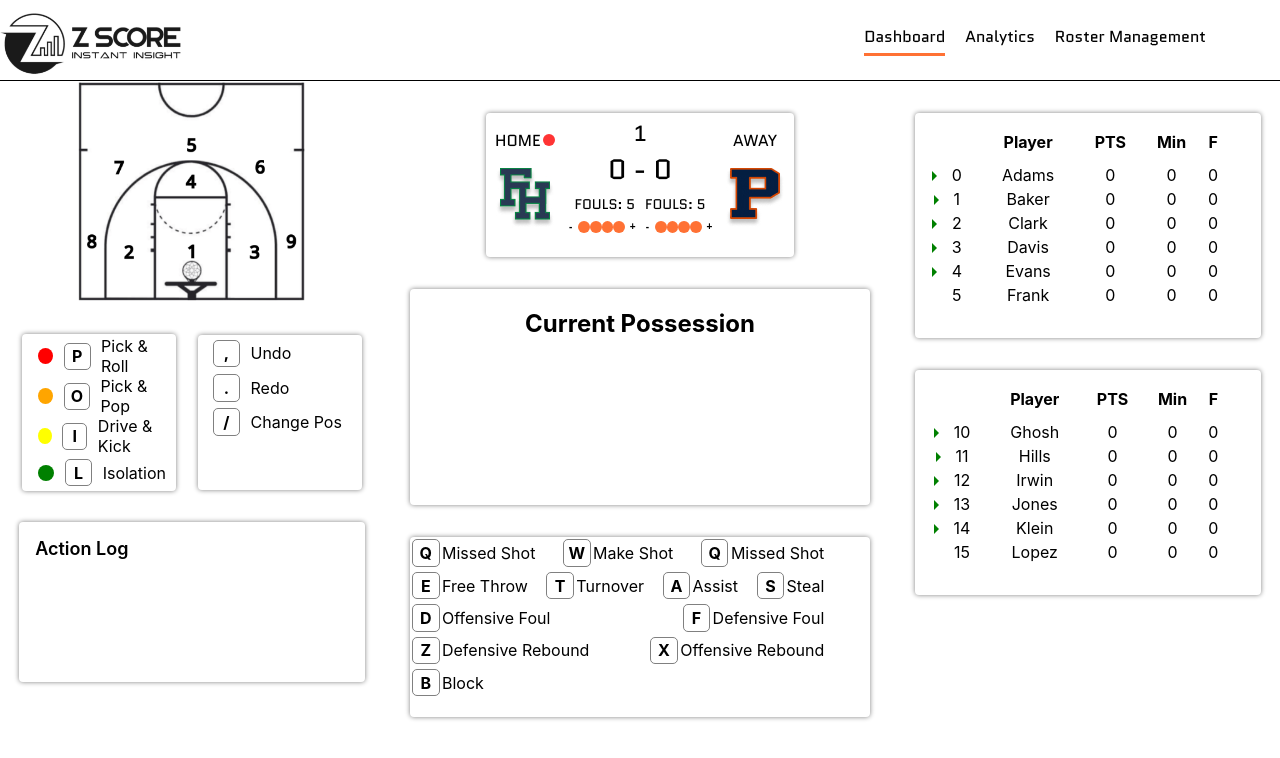
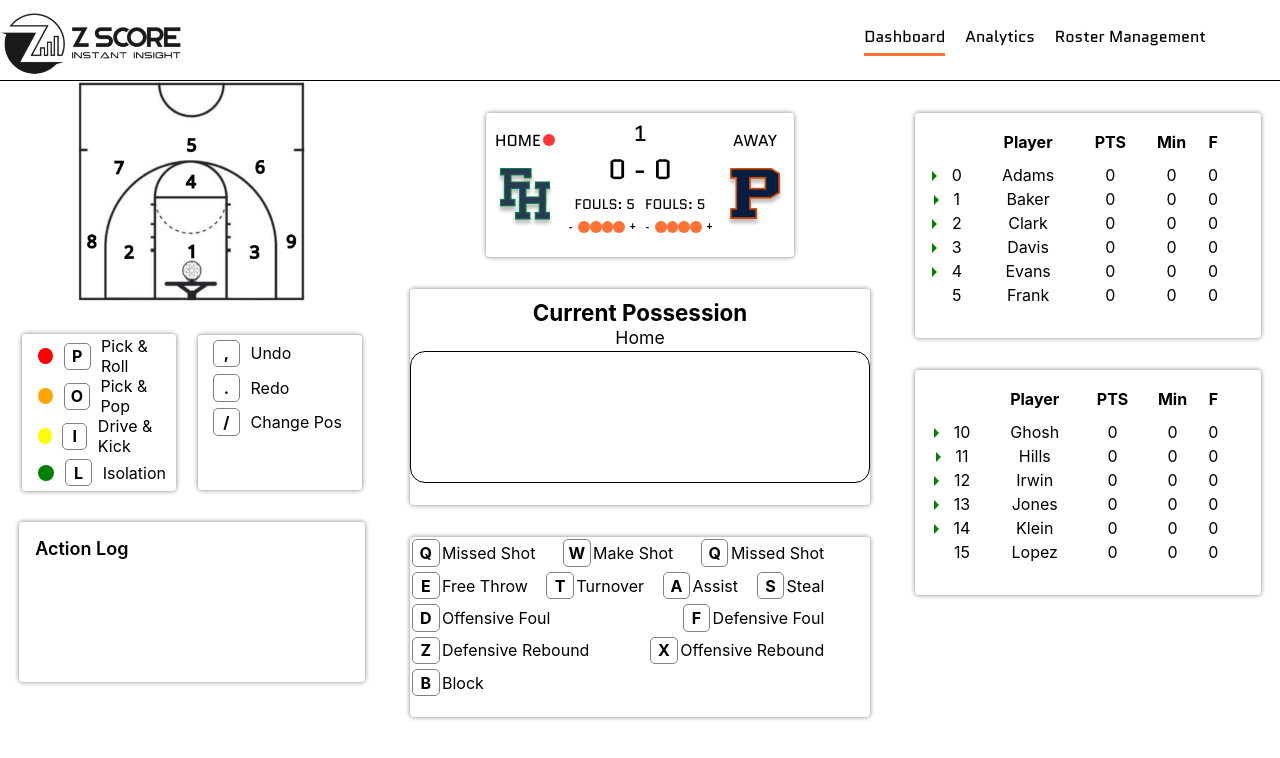
Before and after one commit to z-score-sports/data-entry-site-v2, a React (Create React App) app: page / in a window 1280 px wide. Shown: the top 758 px of the page. Built offline with nearby package versions, Linux system fonts and the light colour scheme.

Commit message:
Added marking helper funcs and updated pos ui

```diff
--- a/src/App.css
+++ b/src/App.css
@@ -112,7 +112,7 @@
 }
 .currentpossession {
   width: 90%;
-  min-height: 30%
+  height: 30%
 }
 
 .inputpanel {
--- /dev/null
+++ b/src/components/elements/CurrentPosView.css
@@ -0,0 +1,29 @@
+.currPosTitle {
+    font-weight: bold;
+    font-size: 1.4em;
+    margin-bottom: 0;
+    margin-top: 10px
+}
+
+.currTeamTitle {
+    font-size: 1.1em;
+    margin-top: 1px;
+    margin-bottom: 3px;
+}
+.actionTable {
+    overflow: scroll;
+    height: 60%;
+    border: 1px solid black;
+    border-radius: 15px;
+}
+.actionCell {
+    margin-right: 5%;
+    margin-left: 5%;
+    border-bottom: 0.5px solid rgba(0, 0, 0, 0.621);
+    padding-bottom: 5px;
+}
+
+.currMarkTitle {
+    font-size: 13px;
+    margin-top: 0;
+}
--- /dev/null
+++ b/src/components/elements/CurrentPosView.tsx
@@ -0,0 +1,31 @@
+import { observer } from "mobx-react-lite";
+import { useContext } from "react";
+import { GameStateContext } from "../../App";
+import "../../App.css";
+import "./CurrentPosView.css";
+
+function CurrentPosView() {
+  const context = useContext(GameStateContext);
+
+  return (
+    <div className="container currentpossession">
+      <p className="currPosTitle">
+        Current Possession{" "}
+        <span className="currMarkTitle">
+          {context.actionStack.getCurMarking() != null &&
+            "(" + context.actionStack.getCurMarking().markString + ")"}
+        </span>
+      </p>
+      <p className="currTeamTitle">
+        {context.actionStack.curPos == 0 ? "Home" : "Away"}
+      </p>
+      <div className="actionTable">
+        {context.actionStack.getCurPossessionActions().map((action) => (
+          <div className="actionCell">{action.actionString}</div>
+        ))}
+      </div>
+    </div>
+  );
+}
+
+export default observer(CurrentPosView);
--- a/src/components/panels/MainPanel.tsx
+++ b/src/components/panels/MainPanel.tsx
@@ -4,6 +4,7 @@ import { GameStateContext } from "../../App";
 import "../../App.css";
 import InputPanel from "../elements/InputPanel";
 import ScoreView from "../elements/ScoreView";
+import CurrentPosView from "../elements/CurrentPosView"
 
 function MainPanel() {
     const context = useContext(GameStateContext);
@@ -14,17 +15,7 @@ function MainPanel() {
             <div className="container scoreboard">
                 <ScoreView />
             </div>
-
-            <div className="container currentpossession">
-                <h2>Current Possession</h2>
-                <ul>
-                    {context.actionStack
-                        .getCurPossessionActions()
-                        .map((action) => (
-                            <li>{action.actionString}</li>
-                        ))}
-                </ul>
-            </div>
+                <CurrentPosView/>
             <div className="container inputpanel">
                 <InputPanel />
             </div>
--- a/src/state/ActionStack.ts
+++ b/src/state/ActionStack.ts
@@ -391,6 +391,17 @@ class ActionStack {
         return ret;
     }
 
+    getCurMarking() {
+        let actions = this.getCurPossessionActions()
+        let mark: Marking = null
+        actions.forEach((a) => {
+            if(a instanceof Marking) {
+                mark = a
+            }
+        })
+        return mark
+    }
+
     lastNActions(n: number) {
         let ret: ActionRecord[] = [];
 
--- a/src/state/actions/Marking.ts
+++ b/src/state/actions/Marking.ts
@@ -31,6 +31,9 @@ class Marking extends Action {
     get actionString(): string {
         return `MARKING ${markingMappings[this.markingKey]}`;
     }
+    get markString(): string {
+        return markingMappings[this.markingKey]
+    }
 }
 
 export { Marking };
```
